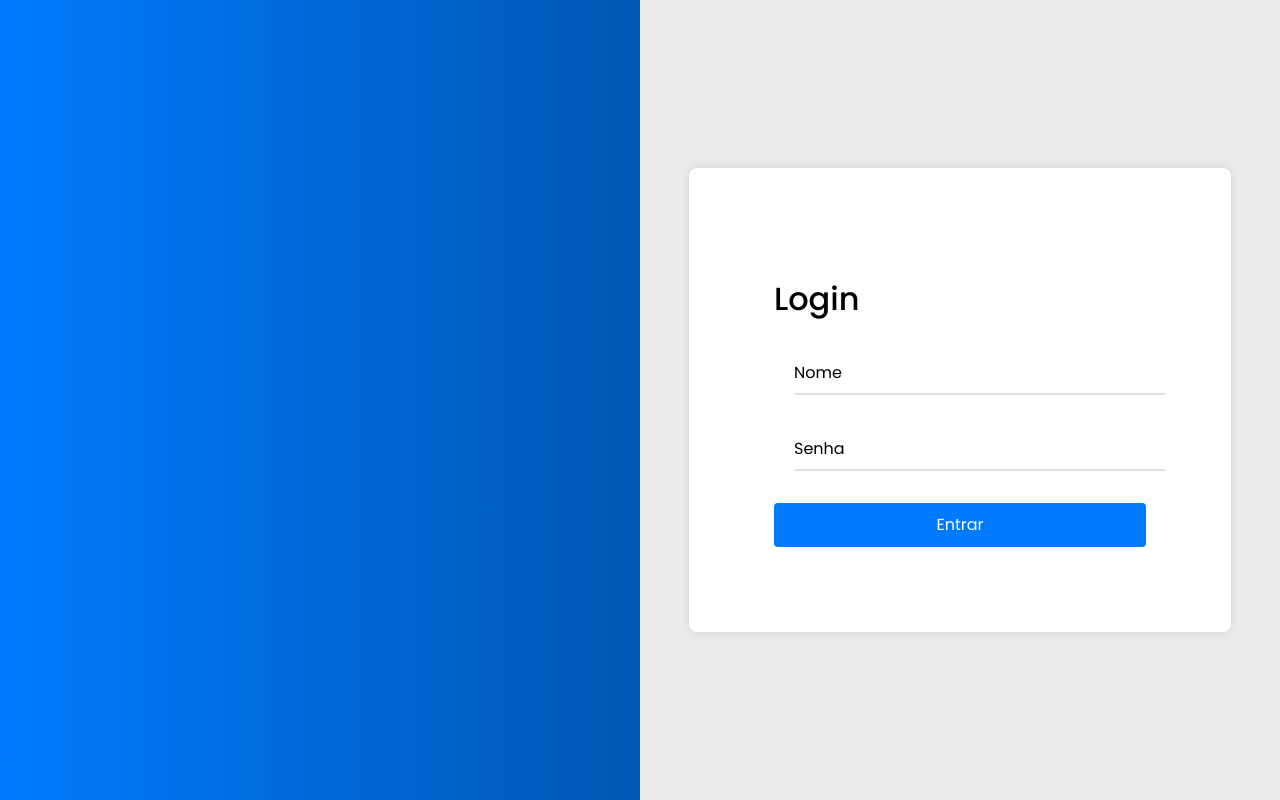
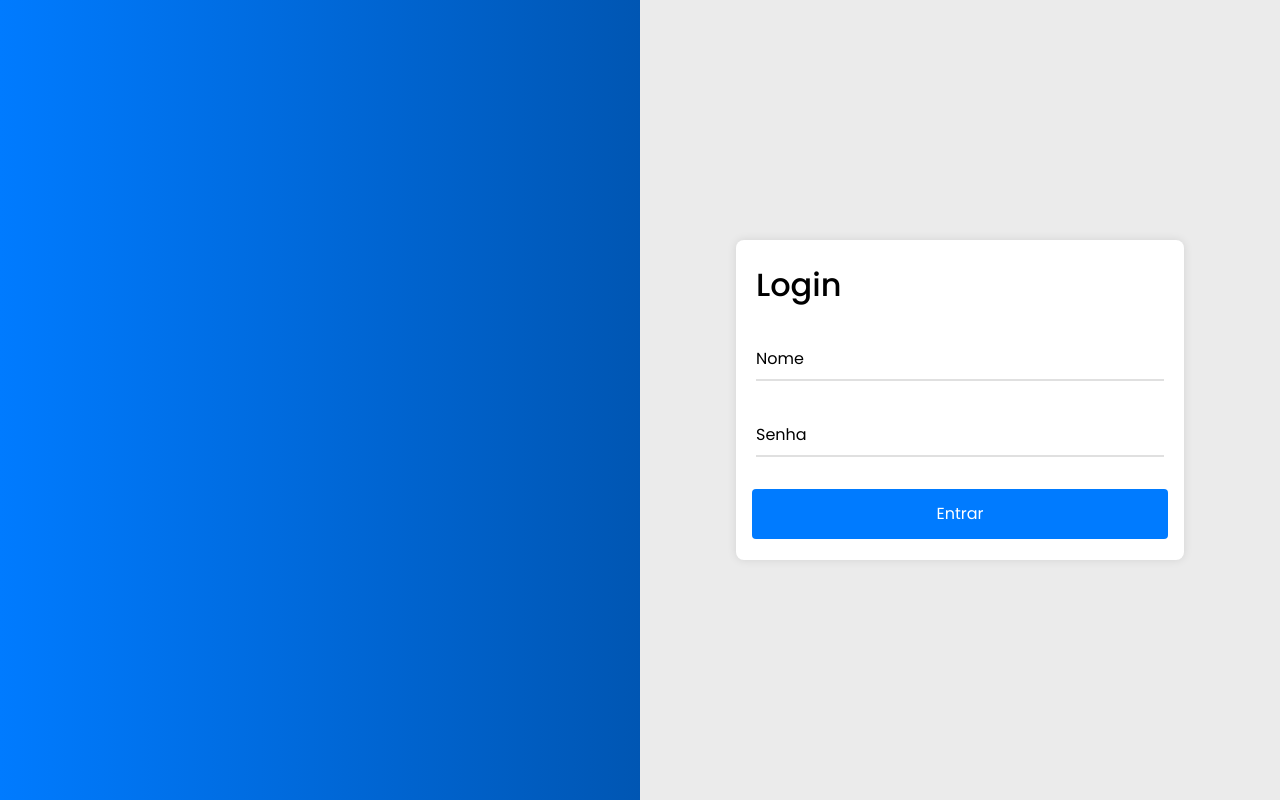
Before and after one commit to camilagsoares/gerenciamento-distribuicao, a React (Create React App) app in the folder gerenciamento/: page /login in a window 1280 px wide. Built offline with nearby package versions, Linux system fonts and the light colour scheme.

Commit message:
changes styles

```diff
--- a/gerenciamento/src/pages/Login/index.js
+++ b/gerenciamento/src/pages/Login/index.js
@@ -1,5 +1,5 @@
 import React from 'react';
-import { Button, LeftPanel, Container, RightPanel, LoginForm, FormRow, InputData, Input, Underline, Label } from './styles';
+import { Button, LeftPanel, Container, RightPanel, LoginForm, FormRow, InputData, Input, Underline, Label,BoxButton } from './styles';
 
 
 
@@ -18,12 +18,14 @@ const Login = () => {
             </InputData>
             <br /> <br />
             <InputData>
-              <Input type="text" required />
+              <Input type="password" required />
               <Underline />
               <Label>Senha</Label>
             </InputData>
           </FormRow>
+          <BoxButton>
           <Button>Entrar</Button>
+          </BoxButton>
 
         </LoginForm>
       </RightPanel>
--- a/gerenciamento/src/pages/Login/styles.js
+++ b/gerenciamento/src/pages/Login/styles.js
@@ -1,8 +1,7 @@
 import styled from 'styled-components';
 
 export const Button = styled.button`
-  width: 100%;
-  padding: 10px;
+  width: 93%;
   background-color: #007bff;
   color: #fff;
   border: none;
@@ -14,6 +13,7 @@ export const Button = styled.button`
   line-height: 1;
   font-weight: 400;
   transition: background-color 1s;
+  height: 50px;
 
   &:hover{
     background-color: #0059B8;
@@ -38,21 +38,27 @@ export const RightPanel = styled.div`
 `;
 
 export const LoginForm = styled.div`
-  padding: 85px;
+  /* padding: 50px; */
   background-color: #fff;
   border-radius: 8px;
   box-shadow: 0px 0px 10px rgba(0, 0, 0, 0.1);
+  /* width: 60%; */
+  height: 320px;
+  width: 70%;
+
 
   h1 {
     font-family: 'Poppins';
     font-weight: 500;
+    padding: 0 20px;
   }
 `;
 
 export const InputData = styled.div`
   width: 100%;
   height: 40px;
-  margin: 0 20px;
+  padding: 0 20px;
+  /* margin: 0 20px; */
   position: relative;
   font-family: 'Poppins';
 `;
@@ -97,3 +103,9 @@ export const FormRow = styled.div`
   flex-direction: column;
   margin: 32px 0;
 `;
+
+export const BoxButton = styled.div`
+display: flex;
+align-items: center;
+justify-content: center;
+`
```
